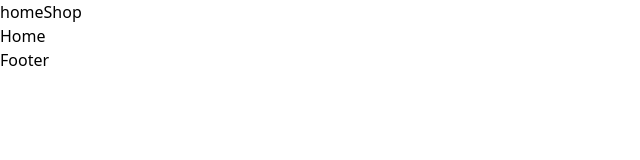
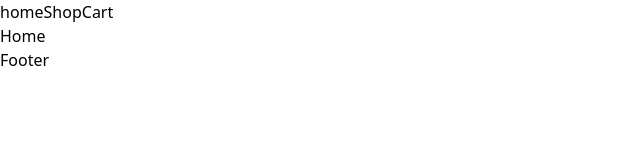
Before and after one commit to 99vik/shopping-cart-app, a React (Vite) app: page / in a window 1280 px wide. Shown: the top 160 px of the page, without its empty margins (0-640 px from the left). Built offline with nearby package versions, Linux system fonts and the light colour scheme.

Commit message:
Cart show toggle with checkout

```diff
--- a/src/App.jsx
+++ b/src/App.jsx
@@ -1,10 +1,17 @@
 import { Outlet } from 'react-router-dom';
 import { Footer, Navbar, Cart } from './components/exports';
+import { useState } from 'react';
 
 function App() {
+  const [showCart, setShowCart] = useState(false);
+  function toggleShowCart() {
+    showCart ? setShowCart(false) : setShowCart(true);
+  }
+
   return (
     <>
-      <Navbar />
+      {showCart && <Cart />}
+      <Navbar toggleShowCart={toggleShowCart} />
       <Outlet />
       <Footer />
     </>
--- a/src/components/Cart.jsx
+++ b/src/components/Cart.jsx
@@ -1,8 +1,10 @@
+import { NavLink } from 'react-router-dom';
+
 function Cart() {
   return (
     <>
-      <div>
-        <p>Cart</p>
+      <div className="bg-slate-400 absolute right-0 h-full w-[30%]">
+        <NavLink to="checkout">Checkout</NavLink>
       </div>
     </>
   );
--- a/src/components/Navbar.jsx
+++ b/src/components/Navbar.jsx
@@ -1,12 +1,18 @@
 import { NavLink } from 'react-router-dom';
+import PropTypes from 'prop-types';
 
-function Navbar() {
+function Navbar({ toggleShowCart }) {
   return (
     <>
       <NavLink to="/">home</NavLink>
       <NavLink to="shop">Shop</NavLink>
+      <button onClick={() => toggleShowCart()}>Cart</button>
     </>
   );
 }
 
+Navbar.propTypes = {
+  toggleShowCart: PropTypes.func,
+};
+
 export default Navbar;
```
